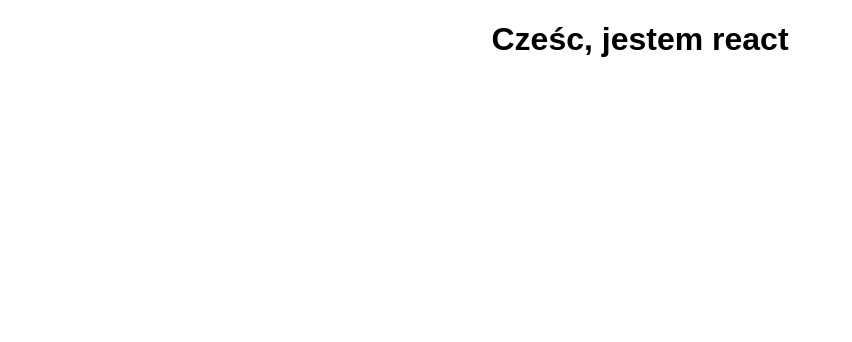
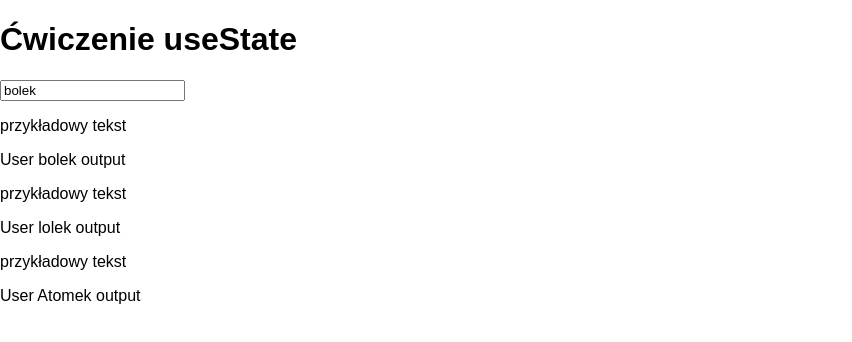
Before and after one commit to BartlomiejKar/burger-app-react, a React (Create React App) app: page / in a window 1280 px wide. Shown: the top 342 px of the page, without its empty margins (0-852 px from the left). Built offline with nearby package versions, Linux system fonts and the light colour scheme.

Commit message:
practice useState before real project

```diff
--- a/src/App.js
+++ b/src/App.js
@@ -1,14 +1,33 @@
-import React, { Component } from "react";
+import React, { useState } from "react";
 import "./App.css";
+import UserInput from "./userInput/userInput";
+import UserOutput from "./userOutput/userOutput";
 
-class App extends Component {
-  render() {
-    return (
-      <div className="App">
-        <h1>Cześc, jestem react</h1>
-      </div>
-    );
-  }
-}
+const app = () => {
+  const [names, changeNames] = useState({
+    persons: [{ name1: "bolek" }, { name2: "lolek" }, { name2: "Atomek" }],
+  });
 
-export default App;
+  const changeNameHandler = (event) => {
+    changeNames({
+      persons: [
+        { name1: event.target.value },
+        { name2: "lolek" },
+        { name2: "Atomek" },
+      ],
+    });
+  };
+  return (
+    <div>
+      <h1>Ćwiczenie useState</h1>
+      <UserInput
+        currentName={names.persons[0].name1}
+        change={changeNameHandler}
+      />
+      <UserOutput name={names.persons[0].name1} />
+      <UserOutput name={names.persons[1].name2} />
+      <UserOutput name={names.persons[2].name2} />
+    </div>
+  );
+};
+export default app;
--- /dev/null
+++ b/src/userInput/userInput.js
@@ -0,0 +1,11 @@
+import React from "react";
+
+const userInput = (props) => {
+  return (
+    <div>
+      <input type="text" onChange={props.change} value={props.currentName} />
+    </div>
+  );
+};
+
+export default userInput;
--- /dev/null
+++ b/src/userOutput/userOutput.js
@@ -0,0 +1,11 @@
+import React from "react";
+const userOutput = (props) => {
+  return (
+    <div>
+      <p>przykładowy tekst</p>
+      <p>User {props.name} output</p>
+    </div>
+  );
+};
+
+export default userOutput;
```
